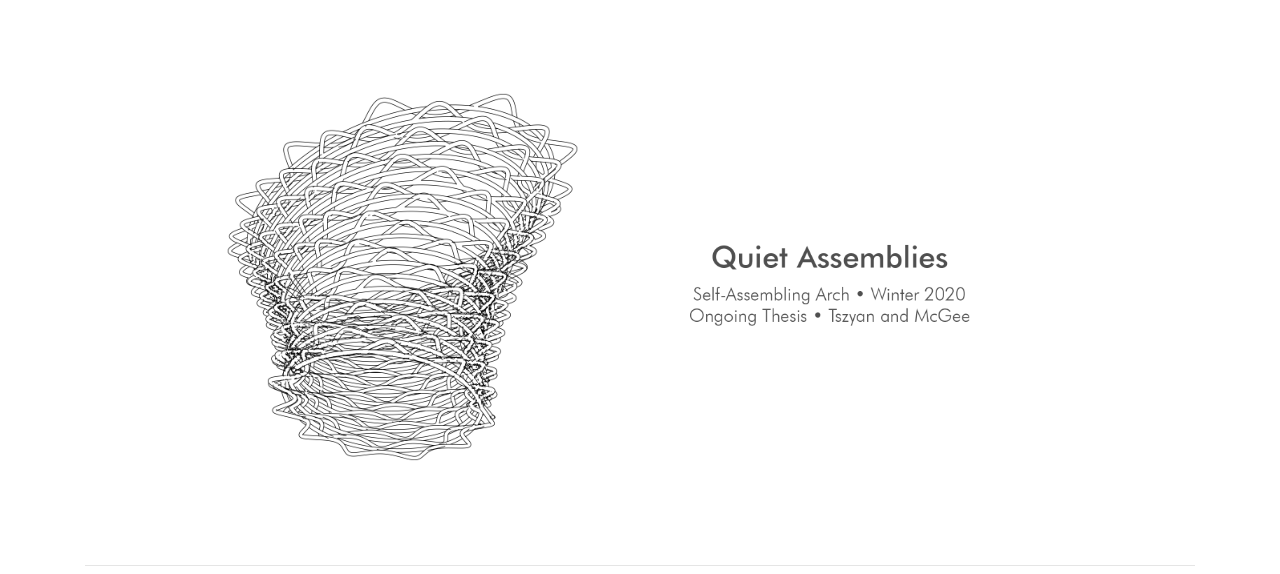
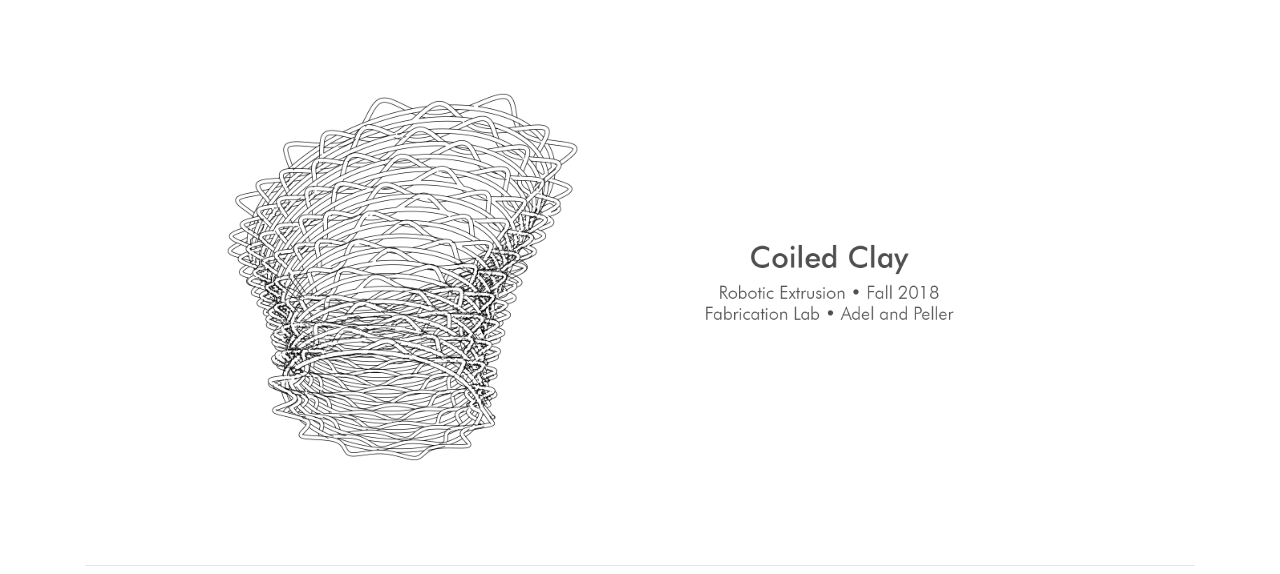
Before and after one commit to KunalGehlot/Lovejeet-Web, a plain HTML site: page Coiled clay.html in a window 1280 px wide. Shown: the part 226-800 px from the top of the page. Drawn offline with nearby package versions, Linux system fonts and the light colour scheme; some packages are replaced by stand-ins of ours; a script that the page names is missing; files whose address does not match are found by name; a web font is replaced by a local one.

Commit message:
clay title fix

```diff
--- a/Coiled clay.html
+++ b/Coiled clay.html
@@ -47,7 +47,7 @@
     <div class="container">
         <div class="row flex-box flex-wrap-wrap" style="padding-top: 7%;padding-bottom: 6%;">
             <div class="col-sm-4 col-md-5 col-xl-5 offset-sm-1 offset-md-1 offset-lg-1 offset-xl-1 flex-box flex-justify-center flex-align-center" style="max-width: auto;height: 100%;"><img class="img-fluid" src="assets/img/coiled%20clay.png" style="width: 90%;"></div>
-            <div class="col-sm-4 col-md-6 col-xl-4 offset-xl-0 flex-box flex-justify-center flex-align-center" style="max-width: auto;"><img class="img-fluid" src="assets/img/quiet%20assembliesT.png"></div>
+            <div class="col-sm-4 col-md-6 col-xl-4 offset-xl-0 flex-box flex-justify-center flex-align-center" style="max-width: auto;"><img class="img-fluid" src="assets/img/coiled%20clayT.png"></div>
         </div>
         <hr>
         <div class="row justify-content-center flex-box flex-wrap-wrap" style="margin-bottom: 15px;">
```
Also changed, not shown: assets/img/coiled clayT.png (added).
